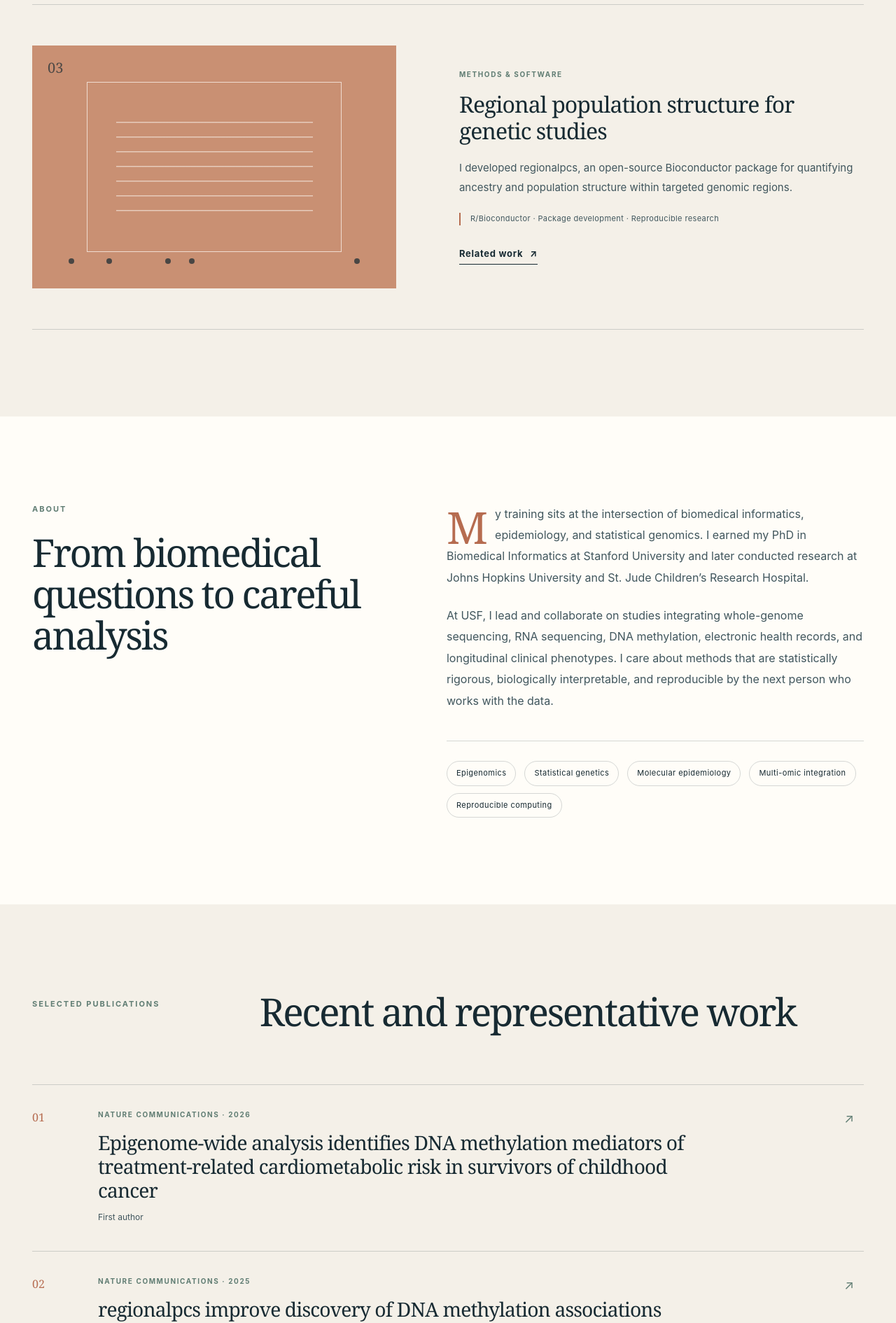
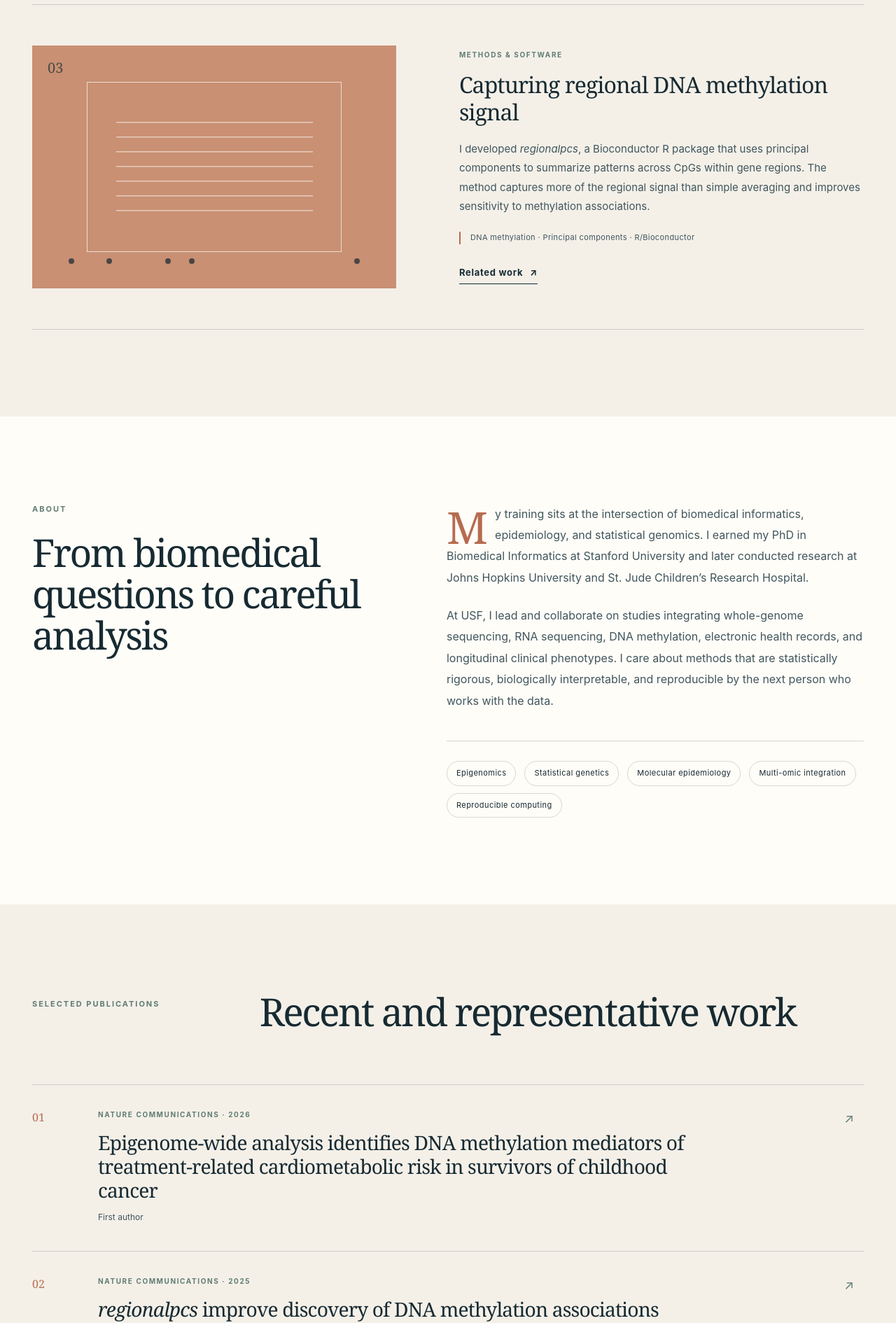
Before and after one commit to tyeulalio/tyeulalio.github.io, a Next.js app: page / in a window 1280 px wide. Shown: the part 2360-4250 px from the top of the page at 70% size. Built offline with nearby package versions, Linux system fonts and the light colour scheme.

Commit message:
Correct regionalpcs description

```diff
--- a/app/page.tsx
+++ b/app/page.tsx
@@ -20,16 +20,23 @@ const projects = [
   {
     number: "03",
     type: "Methods & software",
-    title: "Regional population structure for genetic studies",
-    description:
-      "I developed regionalpcs, an open-source Bioconductor package for quantifying ancestry and population structure within targeted genomic regions.",
-    methods: "R/Bioconductor · Package development · Reproducible research",
+    title: "Capturing regional DNA methylation signal",
+    description: (
+      <>
+        I developed <em>regionalpcs</em>, a Bioconductor R package that uses
+        principal components to summarize patterns across CpGs within gene
+        regions. The method captures more of the regional signal than simple
+        averaging and improves sensitivity to methylation associations.
+      </>
+    ),
+    methods: "DNA methylation · Principal components · R/Bioconductor",
     className: "project-visual software",
   },
 ];
 
 const publications = [
   {
+    id: "survivorship-mediation",
     journal: "Nature Communications · 2026",
     title:
       "Epigenome-wide analysis identifies DNA methylation mediators of treatment-related cardiometabolic risk in survivors of childhood cancer",
@@ -37,13 +44,19 @@ const publications = [
     url: "https://www.nature.com/articles/s41467-026-68689-6",
   },
   {
+    id: "regionalpcs",
     journal: "Nature Communications · 2025",
-    title:
-      "regionalpcs improve discovery of DNA methylation associations with complex traits",
+    title: (
+      <>
+        <em>regionalpcs</em> improve discovery of DNA methylation associations
+        with complex traits
+      </>
+    ),
     role: "First author",
     url: "https://www.nature.com/articles/s41467-024-55698-6",
   },
   {
+    id: "ed-triage",
     journal: "Journal of the American Medical Informatics Association · 2021",
     title:
       "Developing machine learning models to personalize care levels among emergency room patients for hospital admission",
@@ -187,7 +200,7 @@ export default function Home() {
 
         <div className="publication-list">
           {publications.map((publication, index) => (
-            <article className="publication" key={publication.title}>
+            <article className="publication" key={publication.id}>
               <p className="publication-index">0{index + 1}</p>
               <div>
                 <p className="journal">{publication.journal}</p>
```
